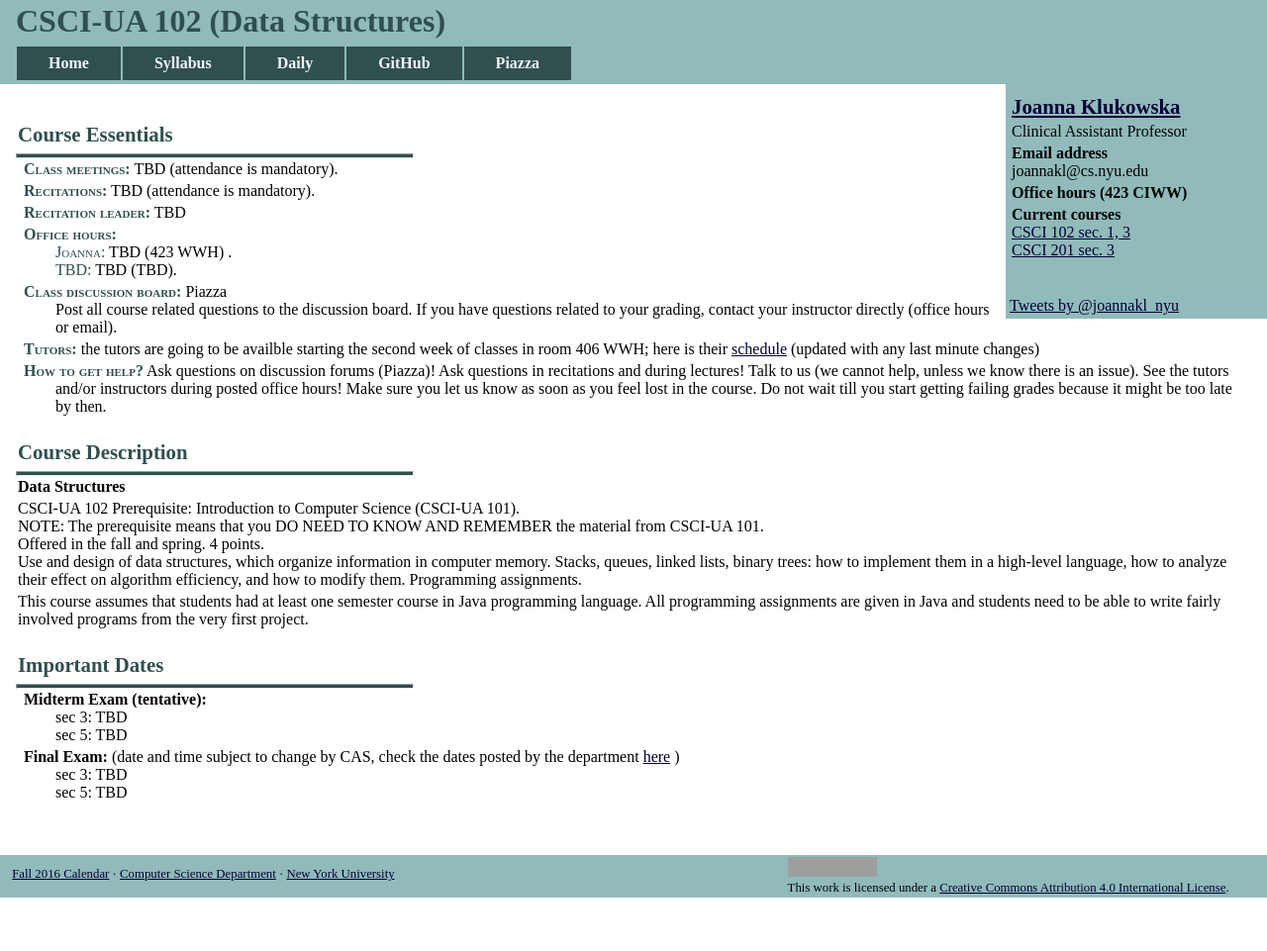
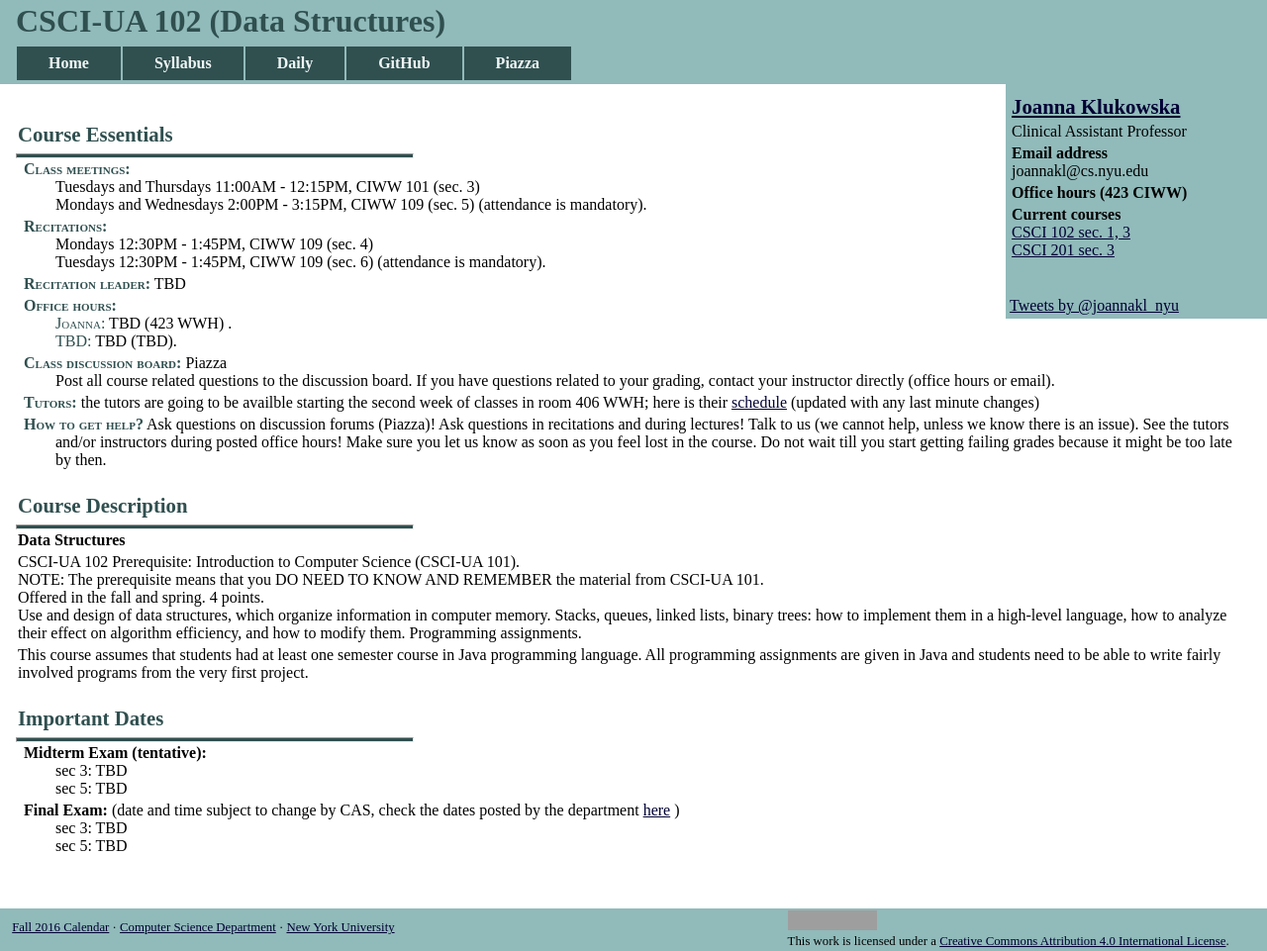
Before and after one commit to joannakl/cs102_f17, a Jekyll site: the page built from index.markdown, in a window 1280 px wide. Shown: the whole page at 99% size. Built offline with Jekyll 4.4.1, drawn with Linux system fonts in a browser that asks for light colours; comment, search, counter and statistics services are not loaded; before the commit the page ends 907 px from its top, so only the background shows below that; grey boxes are pictures that could not be loaded.

Commit message:
course details added

```diff
--- a/_config.yml
+++ b/_config.yml
@@ -18,14 +18,12 @@ exclude:
 
 course_number: "CSCI-UA 102"
 course_name: "Data Structures"
-course_section: "000"
+course_section: "003,005"
 course_semester: "Fall 2017"
-course_time: "TBD"
-course_recitation_time: "TBD"
-course_room: "TBD"
-recitation_section: "000"
-recitation_time: "TBD"
-recitation_root: "TBD"
+course_time: "<br>Tuesdays and Thursdays 11:00AM - 12:15PM, CIWW 101 (sec. 3)<br>Mondays and Wednesdays 2:00PM - 3:15PM, CIWW 109 (sec. 5)"
+
+recitation_section: "004,006"
+recitation_time:  "<br>Mondays 12:30PM - 1:45PM, CIWW 109 (sec. 4)<br>Tuesdays 12:30PM - 1:45PM, CIWW 109 (sec. 6)"
 recitation_instructor_full: "TBD"
 recitation_instructor_name: "TBD"
 
```
